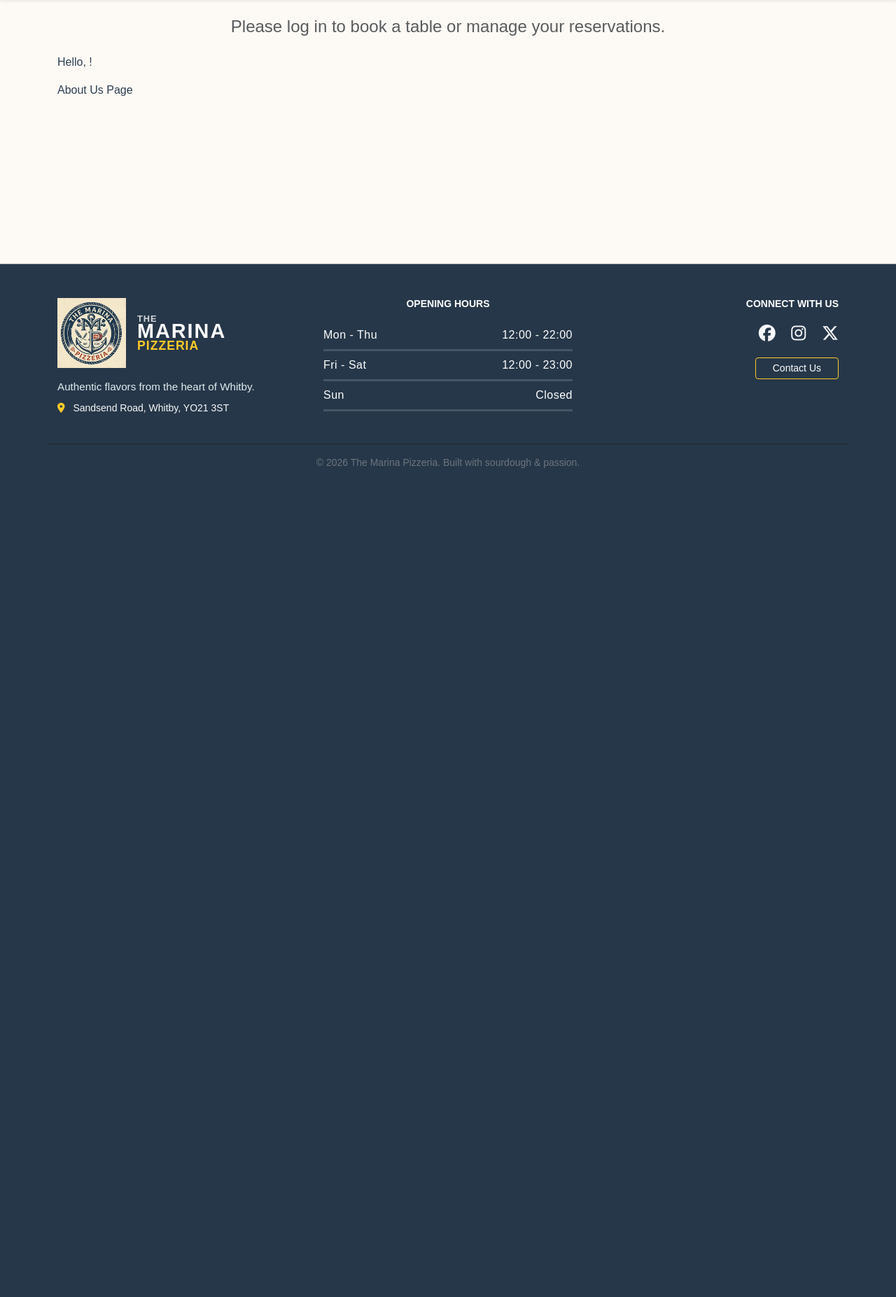
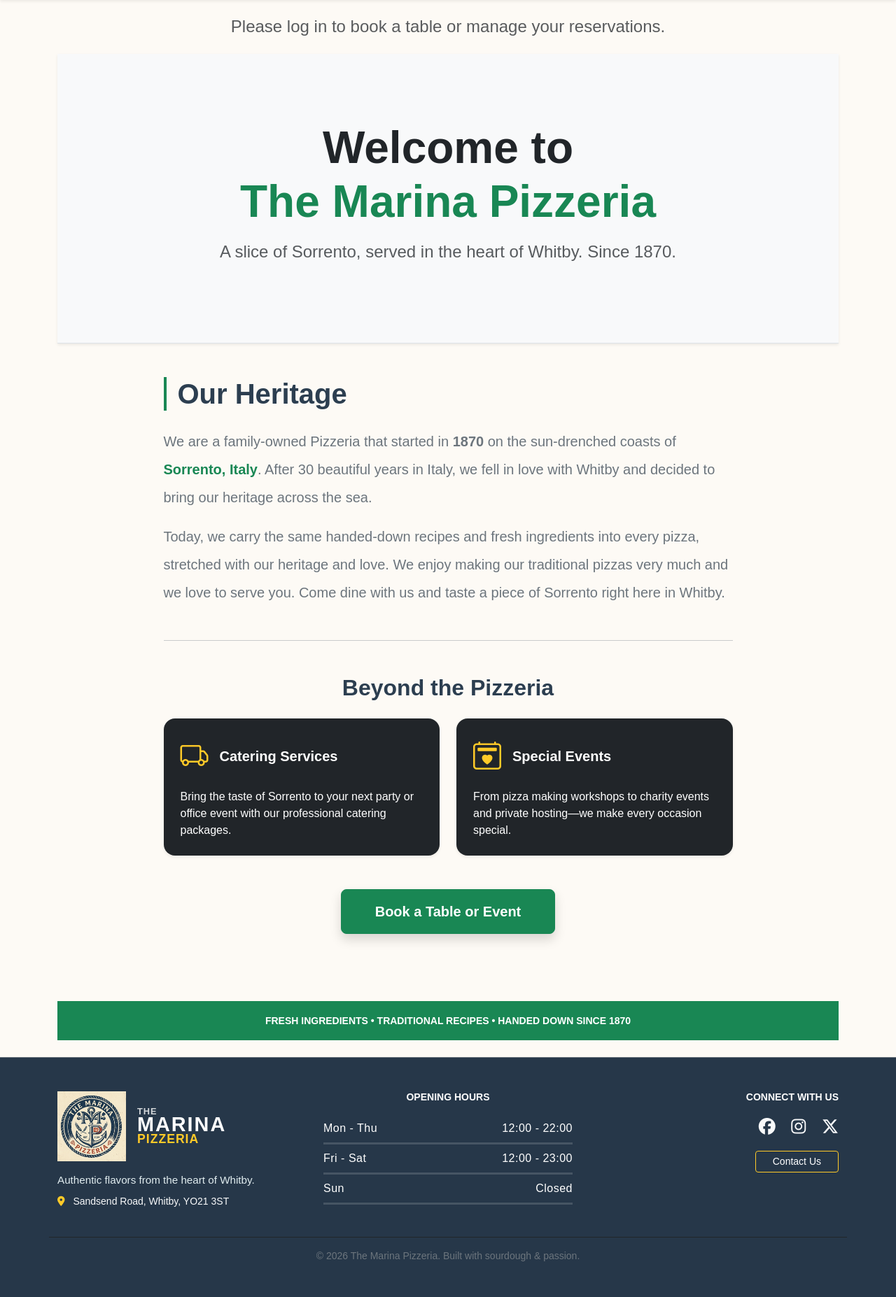
Before and after one commit to Analisa1984/the-marina-pizzeria, a Django app: page /about/ in a window 1280 px wide. Shown: the part 80-1934 px from the top of the page at 70% size. Before the commit the page ends 749 px from the top, so only its background shows below. Run offline with Django 4.2, Linux system fonts and the light colour scheme; some libraries are stand-ins or nearby versions.

Commit message:
Add information and bootstrap styling for the About Us page.

```diff
--- a/bookings/templates/bookings/about.html
+++ b/bookings/templates/bookings/about.html
@@ -1,12 +1,85 @@
 {% extends "base.html" %}
 {% load static %}
 {% load crispy_forms_tags %}
+
 {% block start %}
+<!-- Hero Section -->
+<div class="bg-light py-5 mb-5 border-bottom shadow-sm">
+    <div class="container text-center py-5">
+        <h1 class="display-3 fw-bold text-dark mb-3">Welcome to <br> <span class="text-success">The Marina Pizzeria</span></h1>
+        <p class="lead text-muted mx-auto fs-4" style="max-width: 800px;">
+            A slice of Sorrento, served in the heart of Whitby. Since 1870.
+        </p>
+    </div>
+</div>
 
-<div>
-  <p> Hello, {{ user.username }}!</p>
+<div class="container">
+    <div class="row justify-content-center">
+        <div class="col-lg-9">
+            <!-- Main Story Section -->
+            <section class="mb-5">
+                <h2 class="h1 fw-bold mb-4 border-start border-4 border-success ps-3">Our Heritage</h2>
+                <div class="fs-5 text-secondary lh-lg mb-4">
+                    <p>
+                        We are a family-owned Pizzeria that started in <strong>1870</strong> on the sun-drenched coasts of
+                        <span class="text-success fw-bold">Sorrento, Italy</span>. After 30 beautiful years in Italy,
+                        we fell in love with Whitby and decided to bring our heritage across the sea.
+                    </p>
+                    <p>
+                        Today, we carry the same handed-down recipes and fresh ingredients into every pizza,
+                        stretched with our heritage and love. We enjoy making our traditional pizzas very much
+                        and we love to serve you. Come dine with us and taste a piece of Sorrento right here in Whitby.
+                    </p>
+                </div>
+            </section>
+
+            <hr class="my-5 opacity-25">
+
+            <!-- Information Section  -->
+            <section class="mb-5">
+                <h3 class="h2 fw-bold mb-4 text-center">Beyond the Pizzeria</h3>
+                <div class="row g-4">
+                    <!-- Catering Card -->
+                    <div class="col-md-6">
+                        <div class="card h-100 border-0 shadow-sm bg-dark text-white rounded-4">
+                            <div class="card-body p-4">
+                                <div class="d-flex align-items-center mb-3">
+                                    <i class="bi bi-truck text-warning fs-1 me-3"></i>
+                                    <h4 class="h5 mb-0 fw-bold">Catering Services</h4>
+                                </div>
+                                <p class="text-light-50 mb-0">Bring the taste of Sorrento to your next party or office event with our professional catering packages.</p>
+                            </div>
+                        </div>
+                    </div>
+
+                    <!-- Events Card -->
+                    <div class="col-md-6">
+                        <div class="card h-100 border-0 shadow-sm bg-dark text-white rounded-4">
+                            <div class="card-body p-4">
+                                <div class="d-flex align-items-center mb-3">
+                                    <i class="bi bi-calendar2-heart text-warning fs-1 me-3"></i>
+                                    <h4 class="h5 mb-0 fw-bold">Special Events</h4>
+                                </div>
+                                <p class="text-light-50 mb-0">From pizza making workshops to charity events and private hosting—we make every occasion special.</p>
+                            </div>
+                        </div>
+                    </div>
+                </div>
+
+                <div class="text-center mt-5">
+                    <a href="{% url 'bookings' %}" class="btn btn-success btn-lg px-5 py-3 fw-bold shadow">
+                        Book a Table or Event
+                    </a>
+                </div>
+            </section>
+        </div>
+    </div>
 </div>
-<div>
-    <p>About Us Page</p>
+
+<!-- Simple Brand Bar -->
+<div class="container-fluid bg-success text-white py-3 mt-5">
+    <div class="container text-center">
+        <small class="text-uppercase tracking-wider fw-bold">Fresh Ingredients • Traditional Recipes • Handed Down Since 1870</small>
+    </div>
 </div>
 {% endblock start %}
```
